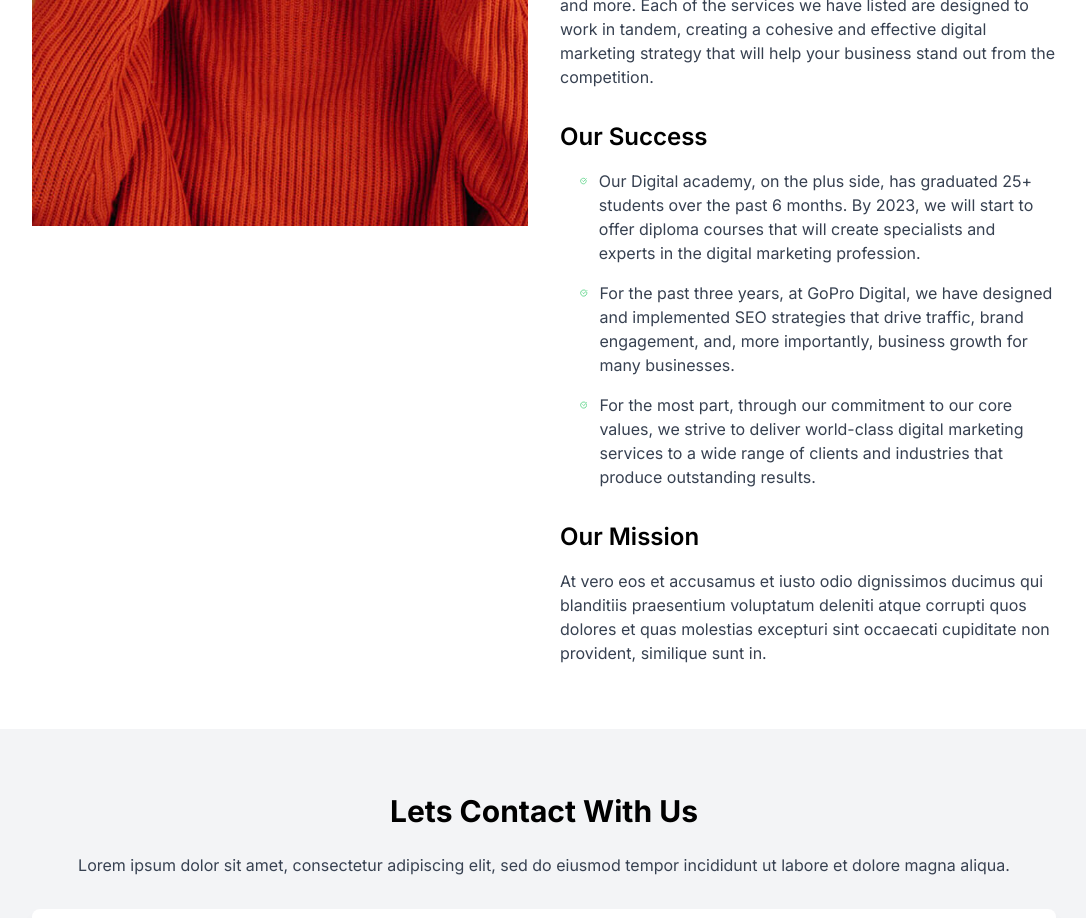
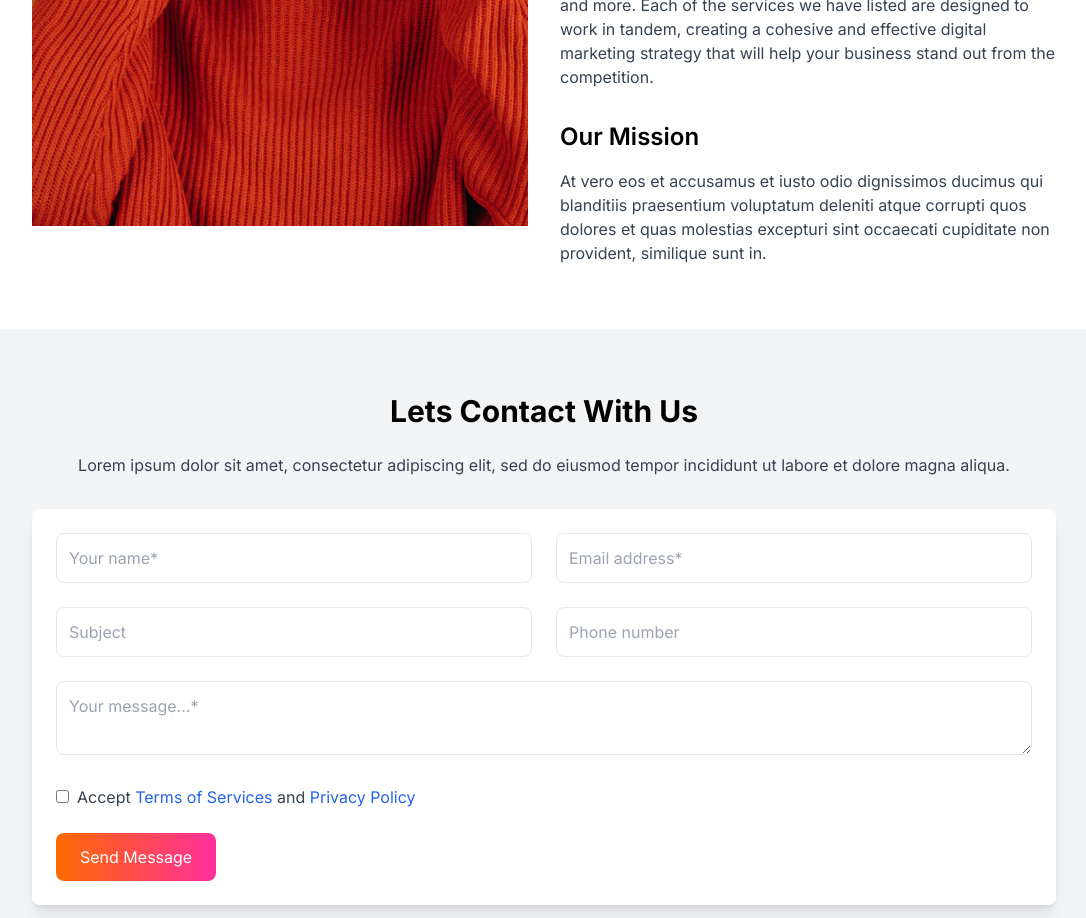
Before and after one commit to akash9676/HR-IT-Website, a Next.js app: page / in a window 1280 px wide. Shown: the part 2020-2938 px from the top of the page, without its empty margins (96-1182 px from the left). Built offline with nearby package versions, Linux system fonts and the light colour scheme.

Commit message:
Changed About us

```diff
--- a/app/components/Aboutus.tsx
+++ b/app/components/Aboutus.tsx
@@ -59,45 +59,6 @@ const AboutUs = () => {
                             </p>
 
                             <h3 className="text-2xl font-semibold mb-4">
-                                Our Success
-                            </h3>
-                            <ul className="list-disc pl-5 space-y-4 mb-8">
-                                <li className="flex items-start space-x-3">
-                                    <CheckCircle className="text-green-500" />
-                                    <p className="text-gray-700">
-                                        Our Digital academy, on the plus side,
-                                        has graduated 25+ students over the past
-                                        6 months. By 2023, we will start to
-                                        offer diploma courses that will create
-                                        specialists and experts in the digital
-                                        marketing profession.
-                                    </p>
-                                </li>
-                                <li className="flex items-start space-x-3">
-                                    <CheckCircle className="text-green-500" />
-                                    <p className="text-gray-700">
-                                        For the past three years, at GoPro
-                                        Digital, we have designed and
-                                        implemented SEO strategies that drive
-                                        traffic, brand engagement, and, more
-                                        importantly, business growth for many
-                                        businesses.
-                                    </p>
-                                </li>
-                                <li className="flex items-start space-x-3">
-                                    <CheckCircle className="text-green-500" />
-                                    <p className="text-gray-700">
-                                        For the most part, through our
-                                        commitment to our core values, we strive
-                                        to deliver world-class digital marketing
-                                        services to a wide range of clients and
-                                        industries that produce outstanding
-                                        results.
-                                    </p>
-                                </li>
-                            </ul>
-
-                            <h3 className="text-2xl font-semibold mb-4">
                                 Our Mission
                             </h3>
                             <p className="text-gray-700">
```
